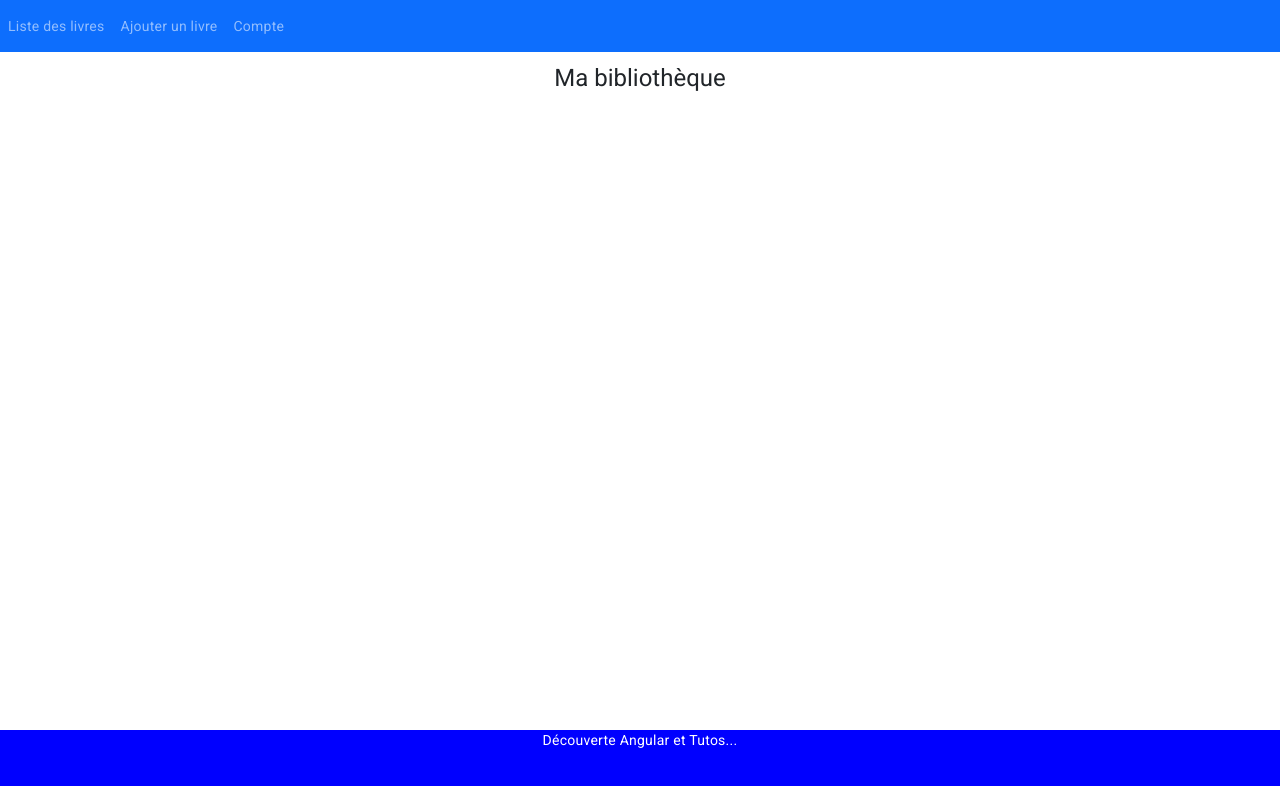
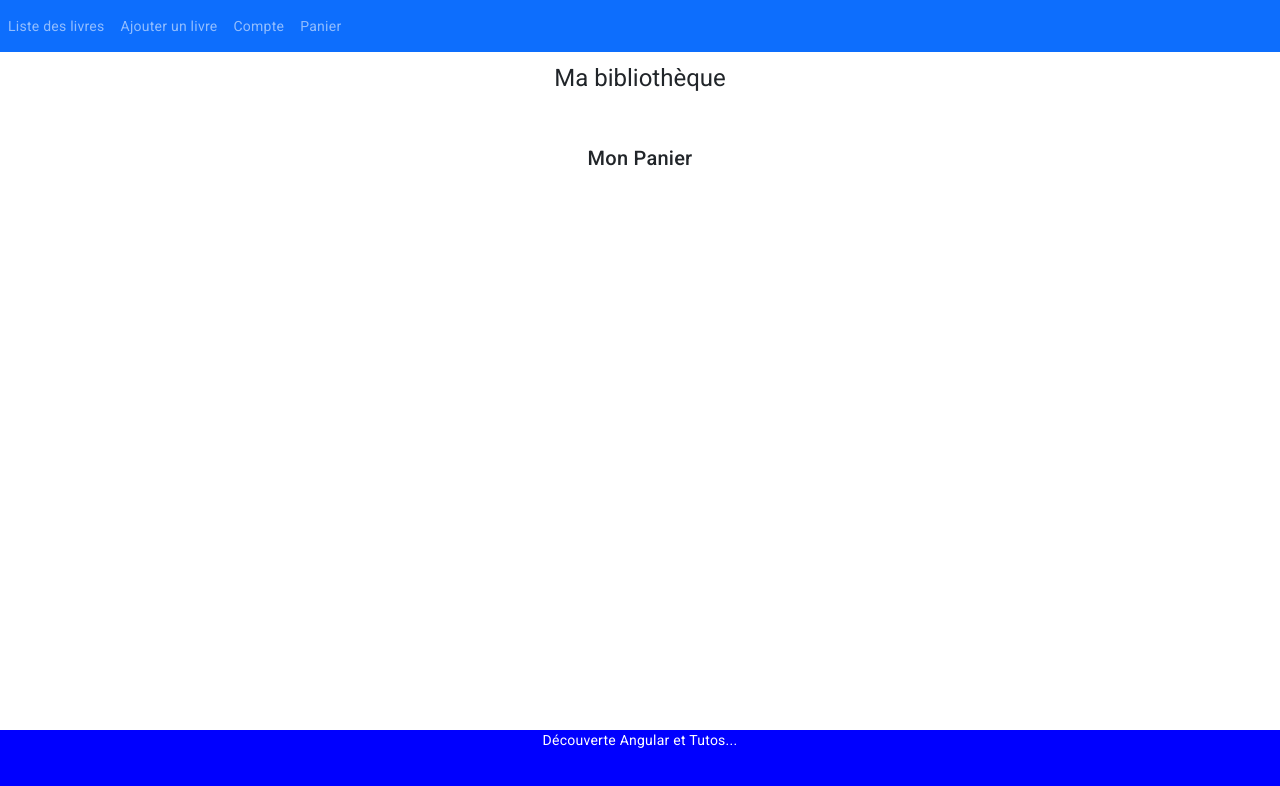
Before and after one commit to UGODPC/angular_test_stage, an Angular app: page /panier in a window 1280 px wide. Before the commit this address led to /. Shown: the top 786 px of the page. Built offline with nearby package versions, Linux system fonts and the light colour scheme.

Commit message:
Début du panier

```diff
--- a/src/app/app.html
+++ b/src/app/app.html
@@ -14,6 +14,9 @@
     }
     <li class="nav-item">
       <a routerLink="authentification" routerLinkActive="active" class="nav-link">Compte</a>
+    </li>
+    <li>
+      <a routerLink="panier" routerLinkActive="active" class="nav-link">Panier</a>
     </li>
       @if(isLoggedIn())
       {
--- a/src/app/app.routes.ts
+++ b/src/app/app.routes.ts
@@ -6,6 +6,7 @@ import { UpdateBook } from './update-book/update-book';
 import { Authentification } from './authentification/authentification';
 import { LoginForm } from './login-form/login-form';
 import { AdminPanel } from './admin-panel/admin-panel';
+import { Panier } from './panier/panier';
 
 export const routes: Routes = [
     {path: 'livres', component: ListeLivres}, //livres pour l'URL et component qui sera affiché
@@ -13,5 +14,6 @@ export const routes: Routes = [
     {path: 'update-book/:id', component: UpdateBook},
     {path: 'authentification', component: Authentification},
     {path: 'admin', component: AdminPanel},
+    {path: 'panier', component: Panier},
     {path: '', redirectTo: 'livres', pathMatch: 'full'} //Si le lien c'est juste localhost:4200, on renvoie vers /livres et le chemin match à 100%
 ];
--- /dev/null
+++ b/src/app/emprunt/emprunt.html
@@ -0,0 +1 @@
+<p>emprunt works!</p>
--- /dev/null
+++ b/src/app/panier/panier.html
@@ -0,0 +1,3 @@
+<div class="container mt-5">
+  <h2 class="text-center mb-4">Mon Panier</h2>
+</div>
--- /dev/null
+++ b/src/app/panier/panier.ts
@@ -0,0 +1,16 @@
+import { Component, OnInit } from '@angular/core';
+
+@Component({
+  selector: 'app-panier',
+  imports: [],
+  templateUrl: './panier.html',
+  styleUrl: './panier.css',
+})
+export class Panier implements OnInit
+{
+
+
+  ngOnInit(): void {
+
+  }
+}
```
Also changed, not shown: src/app/emprunt/emprunt.ts (added, +9 -0 lines), src/app/emprunt/emprunt.css (added), src/app/panier/panier.css (added), 2 other files (tests, documents, lock files or other folders).
